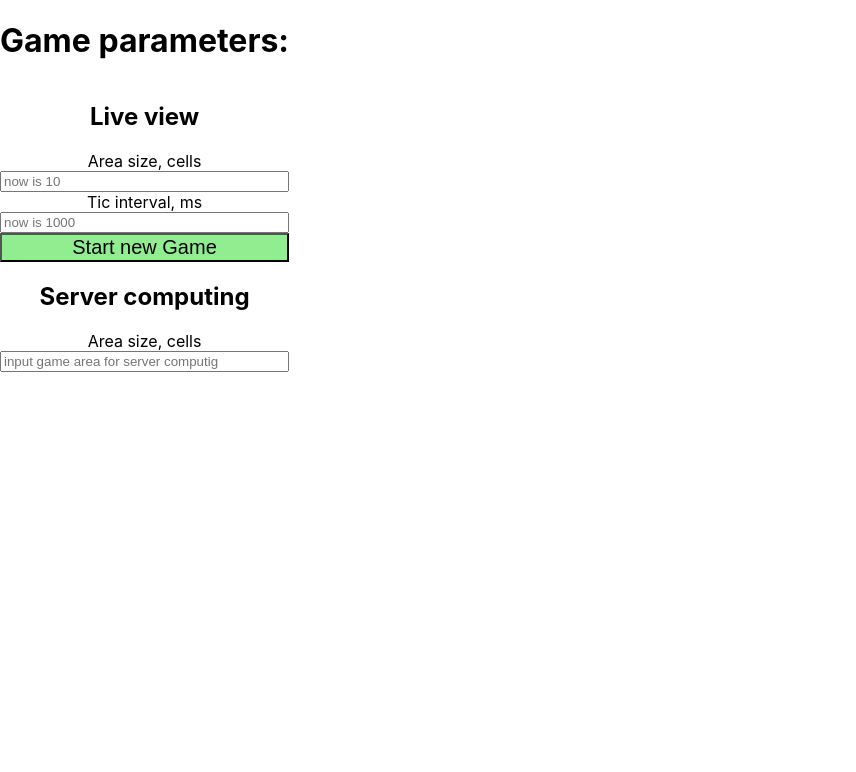
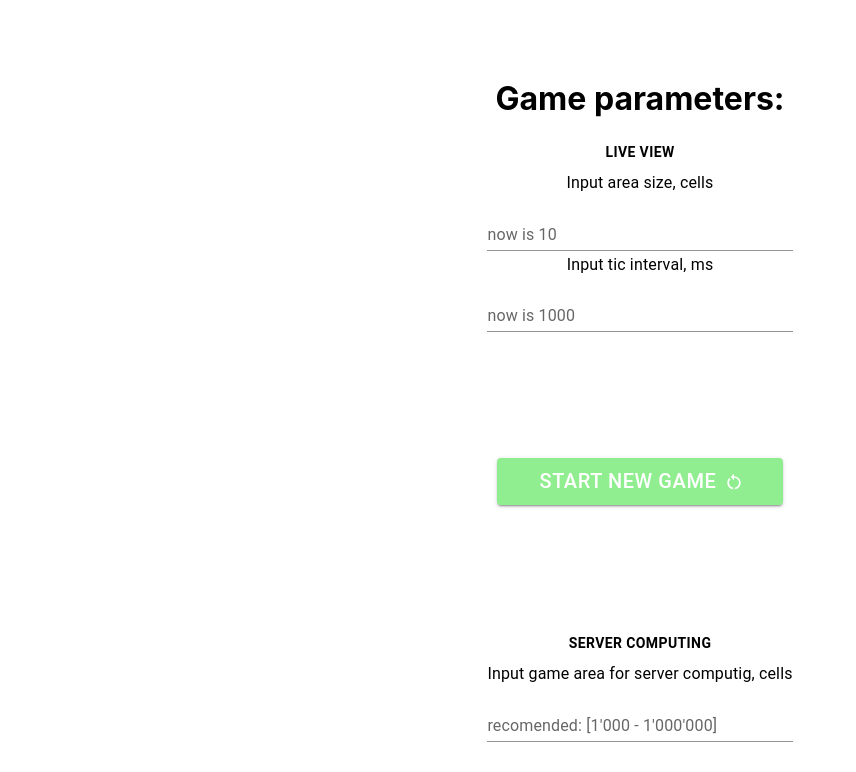
Before and after one commit to 0586534332georgy/ui-life-game, a React (Create React App) app: page / in a window 1280 px wide. Shown: the top 772 px of the page, without its empty margins (0-856 px from the left). Built offline with nearby package versions, Linux system fonts and the light colour scheme.

Commit message:
elements of MUI

```diff
--- a/package.json
+++ b/package.json
@@ -3,6 +3,10 @@
   "version": "0.1.0",
   "private": true,
   "dependencies": {
+    "@emotion/react": "^11.14.0",
+    "@emotion/styled": "^11.14.0",
+    "@mui/icons-material": "^6.3.0",
+    "@mui/material": "^6.3.0",
     "@testing-library/jest-dom": "^5.14.1",
     "@testing-library/react": "^13.0.0",
     "@testing-library/user-event": "^13.2.1",
--- a/src/App.tsx
+++ b/src/App.tsx
@@ -1,31 +1,39 @@
-import { useEffect, useState } from 'react';
+import { useState } from 'react';
 import './App.css';
 import { InputParameters } from './components/InputParameters';
 import { Life } from './components/Life';
 import config from './config/default-config.json'
 import { ServerComputing } from './components/ServerComputing';
-
+import { Button } from '@mui/material';
+import RestartAltIcon from '@mui/icons-material/RestartAlt';
 
 function App() {
   const [areaSize, setAreaSize] = useState<number>(config["game-area-size"]);
   const [gameTicInterval, setGameTicInterval] = useState<number>(config["game-tic-interval"]);
   const [startGame, setStartGame] = useState<boolean>(false);
 
-  useEffect(() => {setAreaSize(areaSize)}, [startGame])
-
   function handleStartGame() {
     setStartGame(false);
     setTimeout(() => setStartGame(true), 0);
-
   }
 
   return (
-    <div className="App" style={{display:'flex', flexDirection:'row'}}>
-      {startGame && <Life areaSize={areaSize} gameTicInterval={gameTicInterval}/>}
-      <div style={{display:'flex', flexDirection:'column', justifyContent:'space-around'}}>
+    <div className="App" style={{
+      display: 'flex', flexDirection: 'row',
+      height: '100vh', justifyContent: 'center'
+    }}>
+      {startGame && <Life areaSize={areaSize} gameTicInterval={gameTicInterval} />}
+      <div style={{ display: 'flex', flexDirection: 'column', justifyContent: 'space-around' }}>
         <InputParameters areaSize={areaSize} ticInterval={gameTicInterval}
-              setAreaSize={setAreaSize} setTicInterval={setGameTicInterval} />
-        <button style={{fontSize:'20px', backgroundColor:'lightgreen'}} onClick={() => handleStartGame()}>Start new Game</button>
+          setAreaSize={setAreaSize} setTicInterval={setGameTicInterval} handleStartGame={handleStartGame} />
+
+        <Button variant="contained"
+          style={{ fontSize: '20px', backgroundColor: 'lightgreen', margin: "10px" }}
+          onClick={() => handleStartGame()}
+          endIcon={<RestartAltIcon />}>
+          Start new Game
+        </Button>
+
         <ServerComputing />
       </div>
     </div>
--- a/src/components/InputParameters.tsx
+++ b/src/components/InputParameters.tsx
@@ -1,3 +1,4 @@
+import { Button, TextField, Typography } from "@mui/material";
 import { useState } from "react";
 
 type Params = {
@@ -5,39 +6,61 @@ type Params = {
     ticInterval: number;
     setAreaSize: (s: number) => void;
     setTicInterval: (t: number) => void;
+    handleStartGame: () => void;
 }
 
-export const InputParameters: React.FC<Params> = ({areaSize, ticInterval, setAreaSize, setTicInterval}) => {
+export const InputParameters: React.FC<Params> = ({ areaSize, ticInterval, setAreaSize, setTicInterval, handleStartGame }) => {
     const [tmpAreaSize, setTmpAreaSize] = useState<string>('');
     const [tmpTicInterval, setTmpTicInterval] = useState<string>('');
 
-    function setNewParams() {
-        if (tmpAreaSize) setAreaSize(Number(tmpAreaSize));
+    function handleNewParams() {
+        if (tmpAreaSize) {
+            setAreaSize(Number(tmpAreaSize));
+            handleStartGame();
+        }
         if (tmpTicInterval) setTicInterval(Number(tmpTicInterval));
         setTmpAreaSize('');
         setTmpTicInterval('');
     }
 
+    const buttonText = tmpAreaSize ? 'Set parameters and start new Game' : 'Set new tic for current Game';
+    const areaLabel = `now is ${areaSize}`;
+    const ticLabel = `now is ${ticInterval}`;
+
     return (
-        <div style={{display:'flex', flexDirection:'column' }}>
+        <div style={{ display: 'flex', flexDirection: 'column' }}>
             <h1>Game parameters:</h1>
-            <h2>Live view</h2>
-            <span>Area size, cells</span>
-            <input title="input Game area size"
+            <Typography variant="button" gutterBottom sx={{ display: 'block', fontWeight: 'bold' }}>Live view</Typography>
+            <Typography variant="subtitle1" gutterBottom>Input area size, cells</Typography>
+            <TextField id="standard-basic" label={areaLabel} variant="standard"
                 value={tmpAreaSize}
-                    placeholder={`now is ${areaSize}`}
+                placeholder={areaSize.toString()}
                 onChange={e => {
-                        if(!isNaN(Number(e.target.value))) setTmpAreaSize(e.target.value);
+                    if (!isNaN(Number(e.target.value))) {
+                        const value = e.target.value.replace("-", "");
+                        setTmpAreaSize(value);
+                    }
                 }} />
-            <span>Tic interval, ms</span>
-            <input title="input Tic interval" placeholder={`now is ${ticInterval}`}
+
+            <Typography variant="subtitle1" gutterBottom>Input tic interval, ms</Typography>
+            <TextField id="standard-basic" label={ticLabel} variant="standard"
+                placeholder={ticInterval.toString()}
                 value={tmpTicInterval}
                 onChange={e => {
-                        if(!isNaN(Number(e.target.value))) setTmpTicInterval(e.target.value)
+                    if (!isNaN(Number(e.target.value))) {
+                        const value = e.target.value.replace("-", "");
+                        setTmpTicInterval(value)
+                    }
                 }} />
+
             {(tmpAreaSize || tmpTicInterval)
-                && <button onClick={() => setNewParams()}>Set parameters and start new Game</button>}
+                &&
+                <Button variant="outlined"
+                    style={{ color: "green", margin: '10px' }}
+                    onClick={() => handleNewParams()}>
+                    {buttonText}
+                </Button>
+            }
         </div>
     )
-
 }
--- a/src/components/ServerComputing.tsx
+++ b/src/components/ServerComputing.tsx
@@ -1,4 +1,6 @@
+import { Button, TextField, Typography } from "@mui/material";
 import { useState } from "react";
+import SendIcon from '@mui/icons-material/Send';
 
 export const ServerComputing = () => {
     const [tmpAreaSize, setTmpAreaSize] = useState<string>('');
@@ -10,15 +12,26 @@ export const ServerComputing = () => {
     }
 
     return (<div style={{ display: 'flex', flexDirection: 'column' }}>
-        <h2>Server computing</h2>
-        <span>Area size, cells</span>
-        <input title="input Game area size"
+
+        <Typography variant="button" gutterBottom sx={{ display: 'block', fontWeight: 'bold' }}>Server computing</Typography>
+        <Typography variant="subtitle1" gutterBottom>Input game area for server computig, cells</Typography>
+        <TextField id="standard-basic" label="recomended: [1'000 - 1'000'000]"
             value={tmpAreaSize}
-            placeholder='input game area for server computig'
+            variant="standard"
             onChange={e => {
-                if(!isNaN(Number(e.target.value))) setTmpAreaSize(e.target.value)
-            }}/>
+                if (!isNaN(Number(e.target.value))) {
+                    const value = e.target.value.replace("-", "");
+                    setTmpAreaSize(value)
+                }
+            }} />
+
         {tmpAreaSize
-            && <button onClick={() => handleServerComputing()}>Execute computing on server</button>}
+            && <Button onClick={() => handleServerComputing()}
+                variant="contained"
+                sx={{ backgroundColor: 'orange', margin: '10px' }}
+                endIcon={<SendIcon />}>
+                Execute computing on server
+            </Button>
+        }
     </div>)
 }
```
Also changed, not shown: 1 other file (tests, documents, lock files or other folders). Lines whose indentation alone changed are shown as unchanged.
